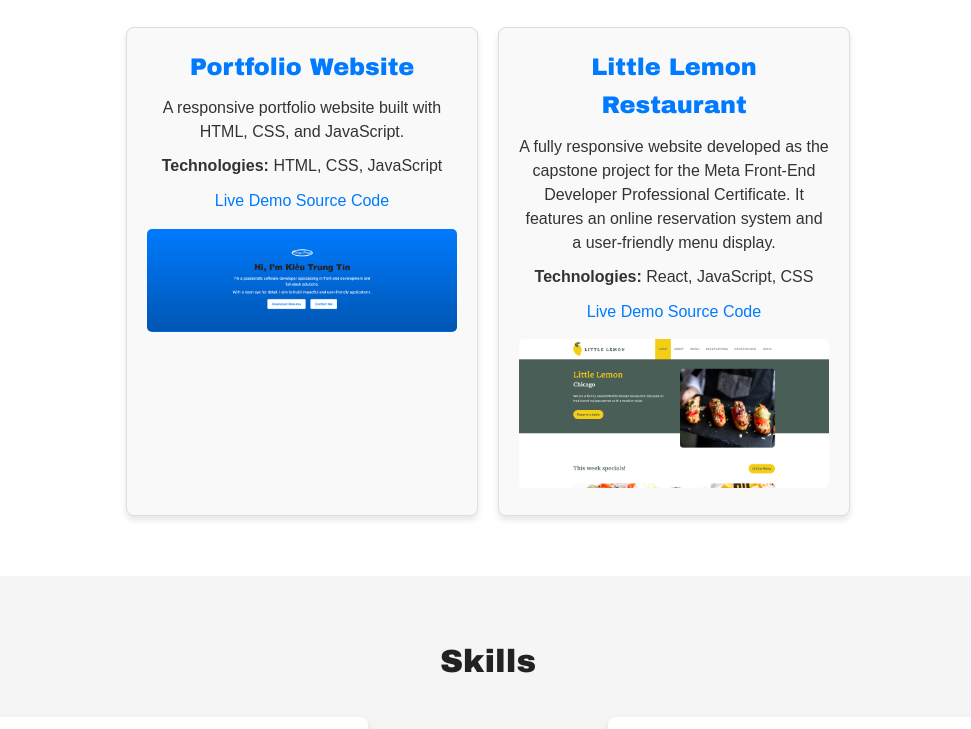
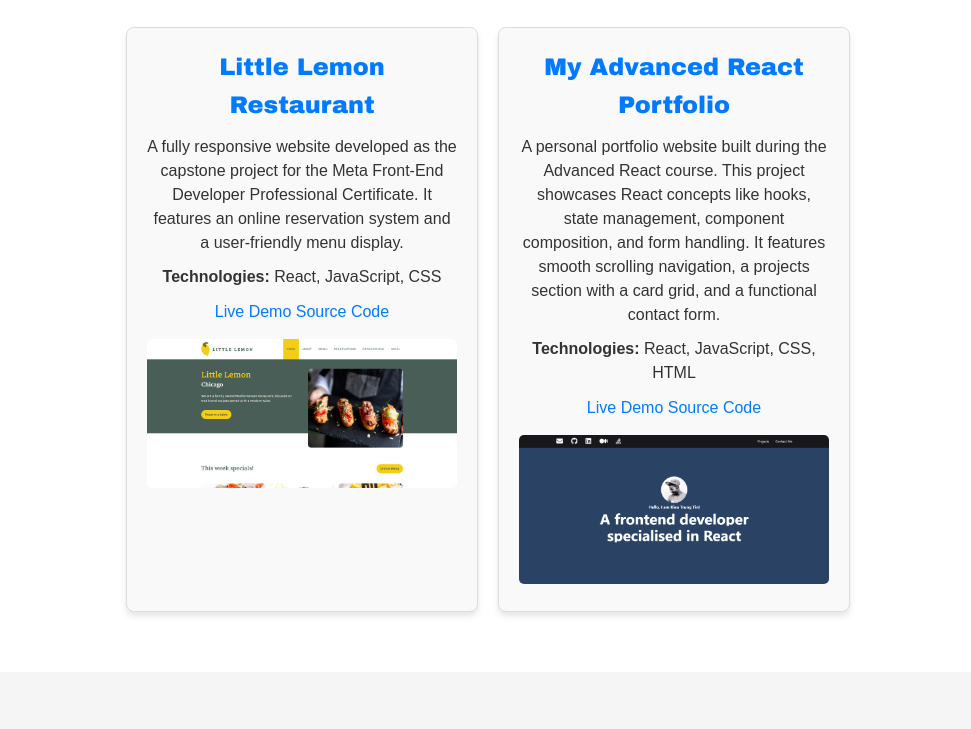
Before and after one commit to nittonkindred/myPortfolio, a plain HTML site: page index.html in a window 1280 px wide. Shown: the part 623-1352 px from the top of the page, without its empty margins (152-1123 px from the left). Drawn offline with nearby package versions, Linux system fonts and the light colour scheme.

Commit message:
add second project

```diff
--- a/index.html
+++ b/index.html
@@ -38,29 +38,7 @@
     <section id="projects">
       <h2>Projects</h2>
       <div class="project-list">
-        <div class="project-card">
-          <h3>Portfolio Website</h3>
-          <p>
-            A responsive portfolio website built with HTML, CSS, and JavaScript.
-          </p>
-          <p><strong>Technologies:</strong> HTML, CSS, JavaScript</p>
-          <div class="project-links">
-            <a
-              href="https://aquamarine-cheesecake-7e9251.netlify.app/"
-              target="_blank"
-              >Live Demo</a
-            >
-            <a
-              href="https://github.com/nittonkindred/myPortfolio"
-              target="_blank"
-              >Source Code</a
-            >
-          </div>
-          <img
-            src="./Screenshot 2024-12-09 114004.png"
-            alt="Portfolio Screenshot"
-          />
-        </div>
+
         <div class="project-card">
           <h3>Little Lemon Restaurant</h3>
           <p>
@@ -82,6 +60,29 @@
           <img
             src="./Screenshot 2024-12-09 114654.png"
             alt="Little Lemon Restaurant Screenshot"
+          />
+        </div>
+        <div class="project-card">
+          <h3>My Advanced React Portfolio</h3>
+          <p>
+            A personal portfolio website built during the Advanced React course. This project showcases React concepts like hooks, state management, component composition, and form handling. It features smooth scrolling navigation, a projects section with a card grid, and a functional contact form.
+          </p>
+          <p><strong>Technologies:</strong> React, JavaScript, CSS, HTML</p>
+          <div class="project-links">
+            <a
+              href="https://advancedreactport.netlify.app/"
+              target="_blank"
+              >Live Demo</a
+            >
+            <a
+              href="https://github.com/nittonkindred/myAdvReactPortfolio"
+              target="_blank"
+              >Source Code</a
+            >
+          </div>
+          <img
+            src="./Screenshot 2024-12-11 101318.png"
+            alt="Developer Portfolio Screenshot"
           />
         </div>
       </div>
```
Also changed, not shown: Screenshot 2024-12-11 101318.png (added).
